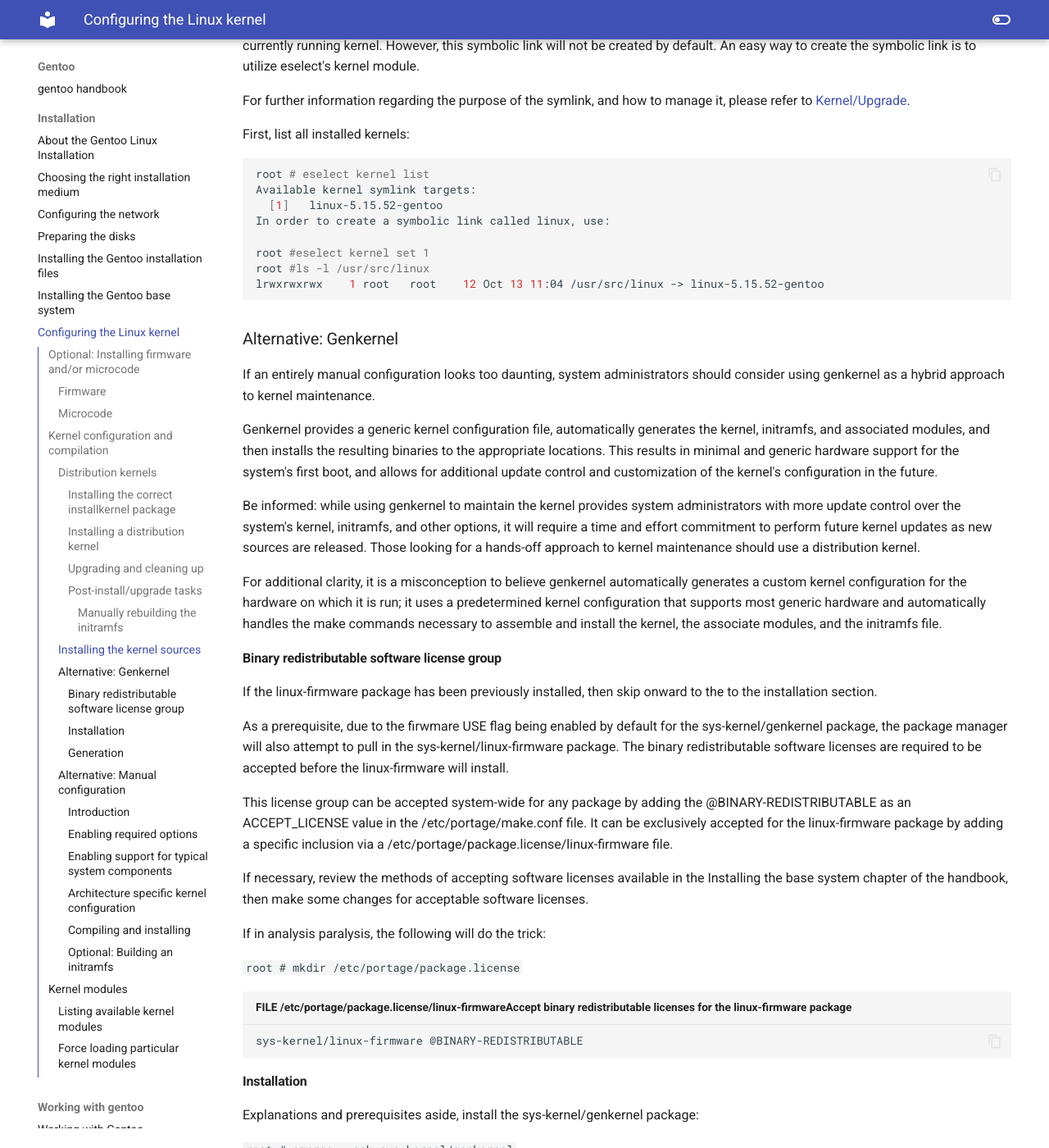
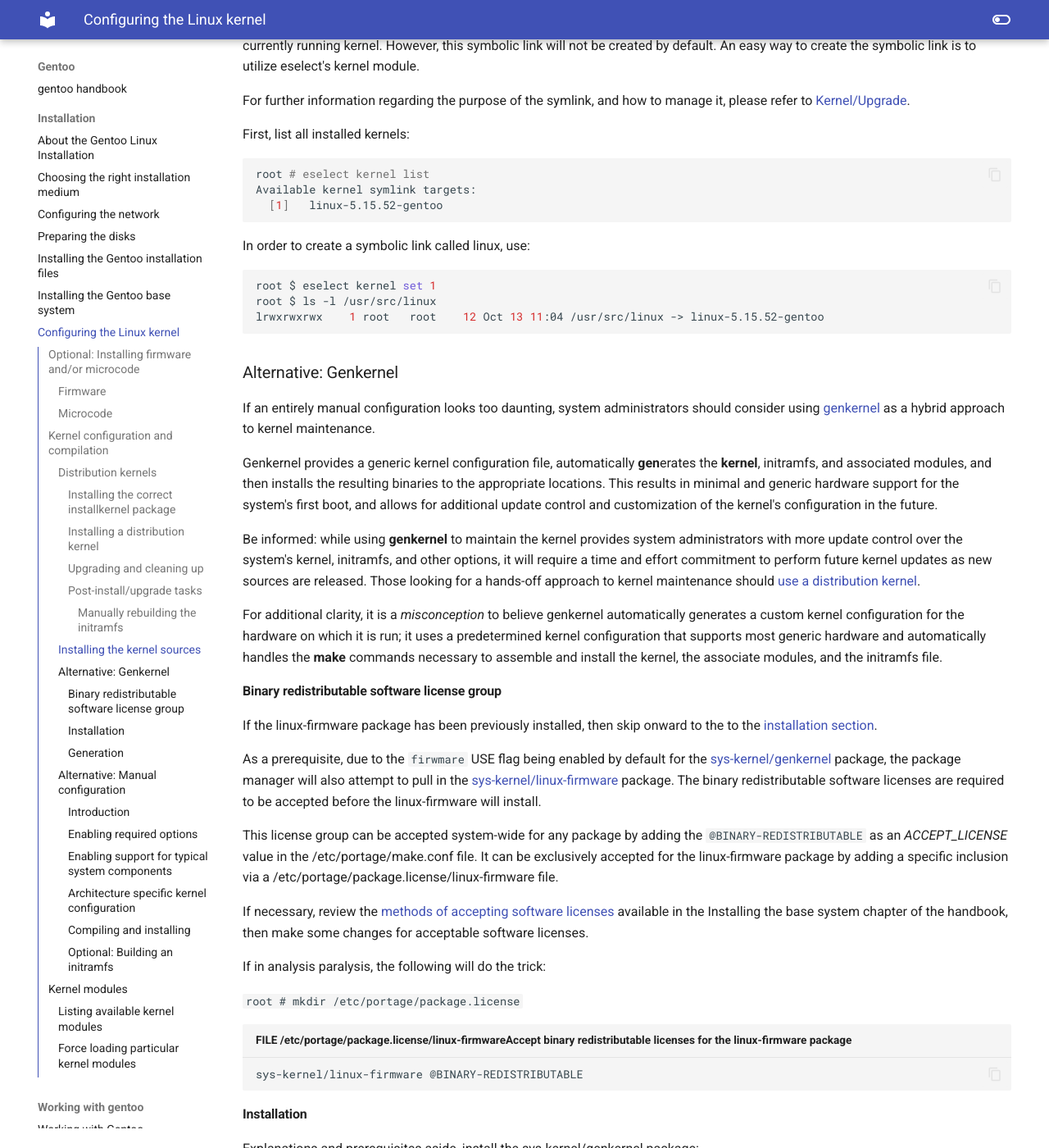
Before and after one commit to floviken/mkdocs, an MkDocs documentation site: the page built from docs/gentoo/installation/07-Configuring the linux kernel.md, in a window 1280 px wide and 1400 px high, scrolled down 3424 px. Shown: the whole window at 82% size. Built offline with MkDocs 1.6.1 and Material for MkDocs 9.7.7, drawn with Linux system fonts in a browser that asks for light colours.

Commit message:
Update 07-Configuring the linux kernel.md

````diff
--- a/docs/gentoo/installation/07-Configuring the linux kernel.md
+++ b/docs/gentoo/installation/07-Configuring the linux kernel.md
@@ -113,32 +113,35 @@
 root # eselect kernel list
 Available kernel symlink targets:
   [1]   linux-5.15.52-gentoo
+```
+
 In order to create a symbolic link called linux, use:
 
-root #eselect kernel set 1
-root #ls -l /usr/src/linux
+```sh
+root $ eselect kernel set 1
+root $ ls -l /usr/src/linux
 lrwxrwxrwx    1 root   root    12 Oct 13 11:04 /usr/src/linux -> linux-5.15.52-gentoo
 ```
 
 ### Alternative: Genkernel
 
-If an entirely manual configuration looks too daunting, system administrators should consider using genkernel as a hybrid approach to kernel maintenance.
+If an entirely manual configuration looks too daunting, system administrators should consider using [genkernel](https://wiki.gentoo.org/wiki/Genkernel) as a hybrid approach to kernel maintenance.
 
-Genkernel provides a generic kernel configuration file, automatically generates the kernel, initramfs, and associated modules, and then installs the resulting binaries to the appropriate locations. This results in minimal and generic hardware support for the system's first boot, and allows for additional update control and customization of the kernel's configuration in the future.
+Genkernel provides a generic kernel configuration file, automatically **gen**erates the **kernel**, initramfs, and associated modules, and then installs the resulting binaries to the appropriate locations. This results in minimal and generic hardware support for the system's first boot, and allows for additional update control and customization of the kernel's configuration in the future.
 
-Be informed: while using genkernel to maintain the kernel provides system administrators with more update control over the system's kernel, initramfs, and other options, it will require a time and effort commitment to perform future kernel updates as new sources are released. Those looking for a hands-off approach to kernel maintenance should use a distribution kernel.
+Be informed: while using **genkernel** to maintain the kernel provides system administrators with more update control over the system's kernel, initramfs, and other options, it will require a time and effort commitment to perform future kernel updates as new sources are released. Those looking for a hands-off approach to kernel maintenance should [use a distribution kernel](https://wiki.gentoo.org/wiki/Handbook:AMD64/Installation/Kernel#Alternative:_Using_distribution_kernels).
 
-For additional clarity, it is a misconception to believe genkernel automatically generates a custom kernel configuration for the hardware on which it is run; it uses a predetermined kernel configuration that supports most generic hardware and automatically handles the make commands necessary to assemble and install the kernel, the associate modules, and the initramfs file.
+For additional clarity, it is a *misconception* to believe genkernel automatically generates a custom kernel configuration for the hardware on which it is run; it uses a predetermined kernel configuration that supports most generic hardware and automatically handles the **make** commands necessary to assemble and install the kernel, the associate modules, and the initramfs file.
 
 #### Binary redistributable software license group
 
-If the linux-firmware package has been previously installed, then skip onward to the to the installation section.
+If the linux-firmware package has been previously installed, then skip onward to the to the [installation section](#installation).
 
-As a prerequisite, due to the firwmare USE flag being enabled by default for the sys-kernel/genkernel package, the package manager will also attempt to pull in the sys-kernel/linux-firmware package. The binary redistributable software licenses are required to be accepted before the linux-firmware will install.
+As a prerequisite, due to the `firwmare` USE flag being enabled by default for the [sys-kernel/genkernel](https://packages.gentoo.org/packages/sys-kernel/genkernel) package, the package manager will also attempt to pull in the [sys-kernel/linux-firmware](https://packages.gentoo.org/packages/sys-kernel/linux-firmware) package. The binary redistributable software licenses are required to be accepted before the linux-firmware will install.
 
-This license group can be accepted system-wide for any package by adding the @BINARY-REDISTRIBUTABLE as an ACCEPT_LICENSE value in the /etc/portage/make.conf file. It can be exclusively accepted for the linux-firmware package by adding a specific inclusion via a /etc/portage/package.license/linux-firmware file.
+This license group can be accepted system-wide for any package by adding the `@BINARY-REDISTRIBUTABLE` as an *ACCEPT_LICENSE* value in the /etc/portage/make.conf file. It can be exclusively accepted for the linux-firmware package by adding a specific inclusion via a /etc/portage/package.license/linux-firmware file.
 
-If necessary, review the methods of accepting software licenses available in the Installing the base system chapter of the handbook, then make some changes for acceptable software licenses.
+If necessary, review the [methods of accepting software licenses](https://wiki.gentoo.org/wiki/Handbook:AMD64/Installation/Base#Optional:_Configure_the_ACCEPT_LICENSE_variable) available in the Installing the base system chapter of the handbook, then make some changes for acceptable software licenses.
 
 If in analysis paralysis, the following will do the trick:
 
````
